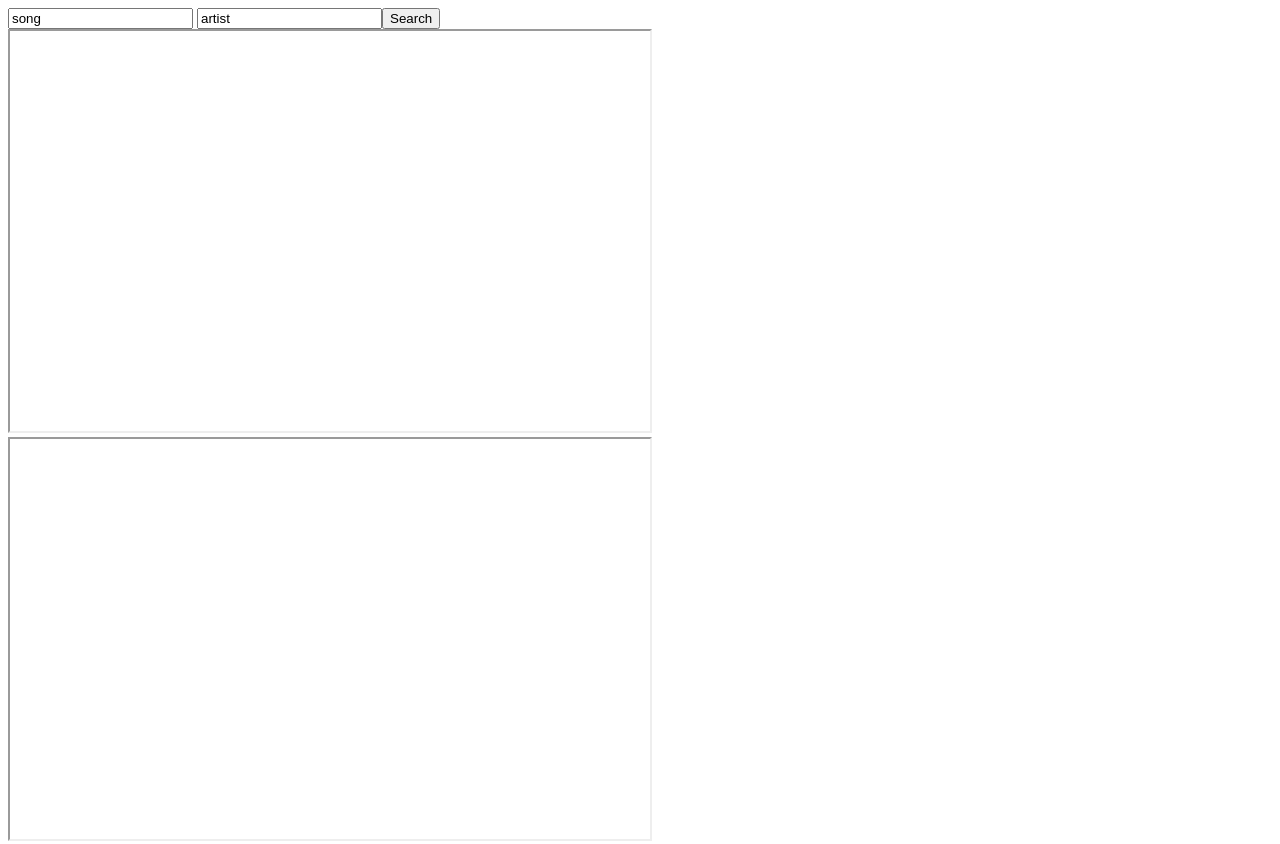
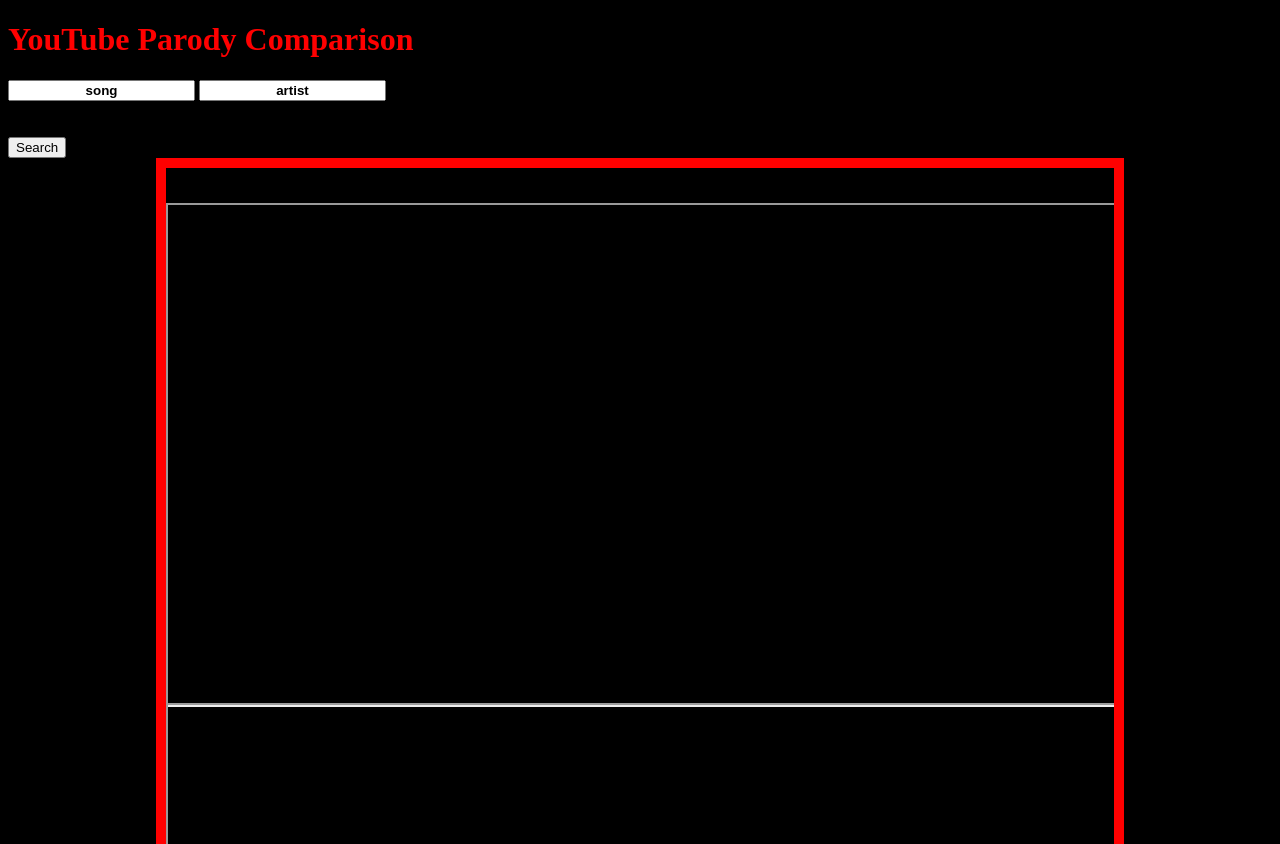
Before and after one commit to michaeldada/modernJScodeReview, a website: page index.html in a window 1280 px wide. Shown: the top 844 px of the page. Drawn offline with nearby package versions, Linux system fonts and the light colour scheme; files that its build step writes are made by us from their sources.

Commit message:
add sass

```diff
--- a/index.html
+++ b/index.html
@@ -2,81 +2,39 @@
 <html>
 <head>
 <title>Search</title>
+
+<script src="build/js/vendor.min.js"></script>
+<script src = "https://www.youtube.com/iframe_api"></script>
+ <script src="//ajax.googleapis.com/ajax/libs/jquery/1.8.2/jquery.min.js"></script>
+ <script src="https://apis.google.com/js/client.js?onload=googleApiClientReady"> </script>
+ <script type="text/javascript" src="/build/js/app.js"></script>
+ <link rel="stylesheet" href="build/css/vendor.css">
+ <link rel="stylesheet" href="build/css/styles.css">
 </head>
 <body>
+  <div class="container">
+
+<h1 id="test">YouTube Parody Comparison</h1>
+  <div id="player">
+
+  </div>
   <div id="buttons">
   <label> <input id="song" value='song' type="text"/>
-    <input id="artist" value='artist' type="text"/><button id="search-button">Search</button></label>
+    <input id="artist" value='artist' type="text"/><br><br><br><button id="search-button" class="btn btn-default">Search</button></label>
   </div>
-<iframe id="myIframe" width="640" height="400"></iframe>
-<iframe id="parodyIframe" width="640" height="400"></iframe>
+  <div class="video-container">
 
-    <!-- <script>
-
-
-    function keyWordsearch(){
-      // debugger;
-            gapi.client.setApiKey('AIzaSyCvjqLF84b-96a8p5KeWKutbiqy3f9SsYA');
-            gapi.client.load('youtube', 'v3', function() {
-            makeRequest();
-            makeRequest2();
-
-            });
-    }
-    function makeRequest() {
-            var q = $('#song').val() + $('#artist').val();
-            console.log(q);
-            var request = gapi.client.youtube.search.list({
-             q:q,
-             part:"id",
-             type:"video",
-             fields:"items/id/videoId"
-            });
-            request.execute(function(response) {
-              var str = JSON.stringify(response.items[0].id.videoId);
-              str = str.replace(/[^\w\s]/gi, '')
-              console.log(str);
-              var url = "https://www.youtube.com/embed/" + str+ "?autoplay=1";
-              console.log(url);
-              $('#myIframe').attr('src', url)
+<div>
+<iframe id="myIframe" allowfullscreen="" frameborder="2"></iframe>
+</div>
+<div>
+<iframe id="parodyIframe" allowfullscreen="" frameborder="2"></iframe>
+</div>
+  </div>
 
 
 
 
-              console.log(str);
-            });
-    }
-
-    function makeRequest2() {
-            var q = $('#song').val() + $('#artist').val() + "parody";
-            console.log(q);
-            var request = gapi.client.youtube.search.list({
-             q:q,
-             part:"id",
-             type:"video",
-             fields:"items/id/videoId"
-            });
-            request.execute(function(response) {
-      // debugger;
-            var str = JSON.stringify(response.items[0].id.videoId);
-            str = str.replace(/[^\w\s]/gi, '')
-            console.log(str);
-            var url = "https://www.youtube.com/embed/" + str + "?autoplay=1";
-            console.log(url);
-            $('#parodyIframe').attr('src', url)
-
-
-
-
-            console.log(str);
-    });
-    }
- </script> -->
-
- <script src="//ajax.googleapis.com/ajax/libs/jquery/1.8.2/jquery.min.js"></script>
- <script src="https://apis.google.com/js/client.js?onload=googleApiClientReady"> </script>
- <script type="text/javascript" src="/build/js/app.js">
-
- </script>
+ </div>
 </body>
 </html>
--- a/package.json
+++ b/package.json
@@ -15,6 +15,8 @@
     "gulp": "^3.9.1",
     "gulp-concat": "^2.6.0",
     "gulp-jshint": "^2.0.0",
+    "gulp-sass": "^2.2.0",
+    "gulp-sourcemaps": "^1.6.0",
     "gulp-uglify": "^1.5.3",
     "gulp-util": "^3.0.7",
     "jshint": "^2.9.1",
--- /dev/null
+++ b/scss/styles.scss
@@ -0,0 +1,55 @@
+$gray : #d3d3d3;
+
+#song{
+    font-weight: bold;
+    text-align: center;
+    color: black;
+  }
+#artist{
+      font-weight: bold;
+      text-align: center;
+      color: black;
+    }
+
+#test{
+  color: red;
+}
+
+body{
+  background-color: black;
+}
+// #myIframe{
+// float:left;
+// }
+// #parodyIframe{
+// float:right;
+// }
+// iframe{
+//   display:inline-block;
+// }
+#search-button{
+  float: center;
+}
+.video-container {
+    position: relative;
+    // padding-bottom: 56.25%;
+    padding-top: 35px;
+    // min-height: 500px;
+    overflow: hidden;
+    margin: auto;
+    width: 75%;
+    border: 10px solid red;
+}
+.video-container iframe {
+    display: block;
+    // top:0;
+    // left: 0;
+    width: 100%;
+    height: 100%;
+}
+
+.video-container div {
+  height: 500px;
+  width: 100%;
+
+}
```
Also changed, not shown: gulpfile.js (+11 -0 lines), js/search.js (+0 -8 lines).
